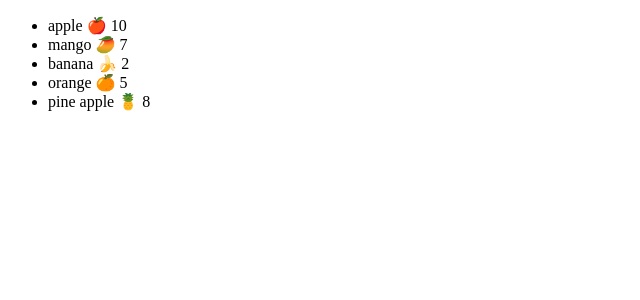
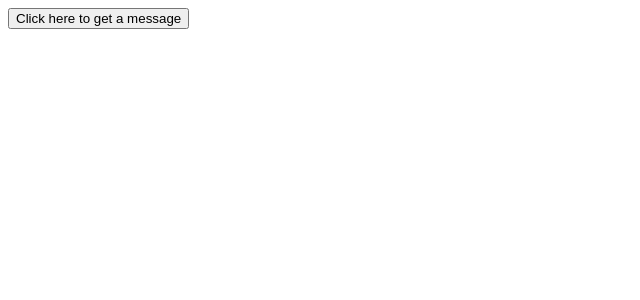
Before and after one commit to calebtolorunleke/tubeone, a React (Vite) app: page / in a window 1280 px wide. Shown: the top 300 px of the page, without its empty margins (0-640 px from the left). Built offline with nearby package versions, Linux system fonts and the light colour scheme.

Commit message:
update on event handler on tubeone

```diff
--- a/src/App.jsx
+++ b/src/App.jsx
@@ -1,15 +1,25 @@
-import Fruits from "./components/Fruits";
+// import Fruits from "./components/Fruits";
 // import Hello from "./components/Hello";
 // const person = {
 //   name: "rob",
 //   message: "hi there",
 //   seatNumbers: [1, 4, 7],
+
+import Message from "./components/Message";
+
+// import ConditionalComponent from "./components/ConditionalComponent";
+// import Fruits from "./components/Fruits";
+
 // };
 const App = () => {
   return (
     <div>
       {/* <Hello person={person} /> */}
-      <Fruits />
+      {/* <Fruits /> */}
+      {/* <ConditionalComponent /> */}
+
+      {/* <Fruits /> */}
+      <Message />
     </div>
   );
 };
--- /dev/null
+++ b/src/components/ConditionalComponent.jsx
@@ -0,0 +1,70 @@
+// import React from "react";
+
+// import Code from "./Code";
+// import Welcome from "./Welcome";
+
+// const ConditionalComponent = () => {
+//   const display = true;
+//   if (display) {
+//     return (
+//       <div>
+//         <h3>This is a conditional component</h3>
+//       </div>
+//     );
+//   } else {
+//     return (
+//       <div>
+//         <h3>Code everyday!</h3>
+//       </div>
+//     );
+//   }
+// };
+
+// export default ConditionalComponent;
+
+// const ConditionalComponent = () => {
+//   const display = false;
+//   if (display) {
+//     return <Welcome />;
+//   } else {
+//     return <Code />;
+//   }
+// };
+
+// export default ConditionalComponent;
+
+// element variable to condiitional render jsx  || tenaries and js rendering.
+
+// const ConditionalComponent = () => {
+//   //   let messageOne = <h1>This is message 1</h1>;
+//   //   let messageTwo = <h1>This is message two</h1>;
+//   const display = false;
+//   let message;
+//   if (display) {
+//     // return messageOne;
+//     message = <h1>This is message 1</h1>;
+//   } else {
+//     // return messageTwo;
+//     message = <h1>This is message two</h1>;
+//   }
+//   return message;
+// };
+
+// export default ConditionalComponent;
+
+// const ConditionalComponent = () => {
+//   const display = true;
+
+//   return display ? <h1>Message 1</h1> : <h1>Message 2</h1>;
+// };
+// export default ConditionalComponent;
+
+import Welcome from "./Welcome";
+import Code from "./Code";
+
+const ConditionalComponent = () => {
+  const display = false;
+  return display ? <Welcome /> : <Code />;
+};
+
+export default ConditionalComponent;
--- a/src/components/Fruit.jsx
+++ b/src/components/Fruit.jsx
@@ -1,6 +1,6 @@
 import React from "react";
 
-const Fruit = ({ name, price, emoji }) => {
+const Fruit = ({ name, price, emoji, soldout }) => {
   //   const fruits = [
   //     {
   //       name: "apple",
@@ -29,12 +29,33 @@ const Fruit = ({ name, price, emoji }) => {
   //     },
   //   ];
 
+  //   return (
+  //     <>
+  //       {/* {name} {emoji} {price} */}
+  //       {price > 5 ? (
+  //         <li>
+  //           {name} {emoji} {price}
+  //         </li>
+  //       ) : (
+  //         ""
+  //       )}
+  //     </>
+  //   );
+  // };
+
+  // export default Fruit;
+
   return (
-    <div>
-      <li>
-        {name} {emoji} {price}
-      </li>
-    </div>
+    <>
+      {/* {name} {emoji} {price} */}
+      {price > 5 ? (
+        <li>
+          {name} {emoji} {price} {soldout ? "Soldout" : ""}
+        </li>
+      ) : (
+        ""
+      )}
+    </>
   );
 };
 
--- a/src/components/Fruits.jsx
+++ b/src/components/Fruits.jsx
@@ -7,26 +7,31 @@ const Fruits = () => {
       name: "apple",
       price: 10,
       emoji: "🍎",
+      soldout: true,
     },
     {
       name: "mango",
       price: 7,
       emoji: "🥭",
+      soldout: false,
     },
     {
       name: "banana",
       price: 2,
       emoji: "🍌",
+      soldout: true,
     },
     {
       name: "orange",
       price: 5,
       emoji: "🍊",
+      soldout: false,
     },
     {
       name: "pine apple",
       price: 8,
       emoji: "🍍",
+      soldout: true,
     },
   ];
   return (
@@ -48,6 +53,7 @@ const Fruits = () => {
           name={fruit.name}
           emoji={fruit.emoji}
           price={fruit.price}
+          soldout={fruit.soldout}
         />
       ))}
     </ul>
--- /dev/null
+++ b/src/components/Message.jsx
@@ -0,0 +1,15 @@
+import React from "react";
+
+const Message = () => {
+  const handleClick = () => {
+    alert("Button clicked");
+  };
+
+  return (
+    <div>
+      <button onClick={handleClick}>Click here to get a message</button>
+    </div>
+  );
+};
+
+export default Message;
```
Also changed, not shown: src/components/Code.jsx (added, +11 -0 lines), src/components/Welcome.jsx (added, +12 -0 lines).
